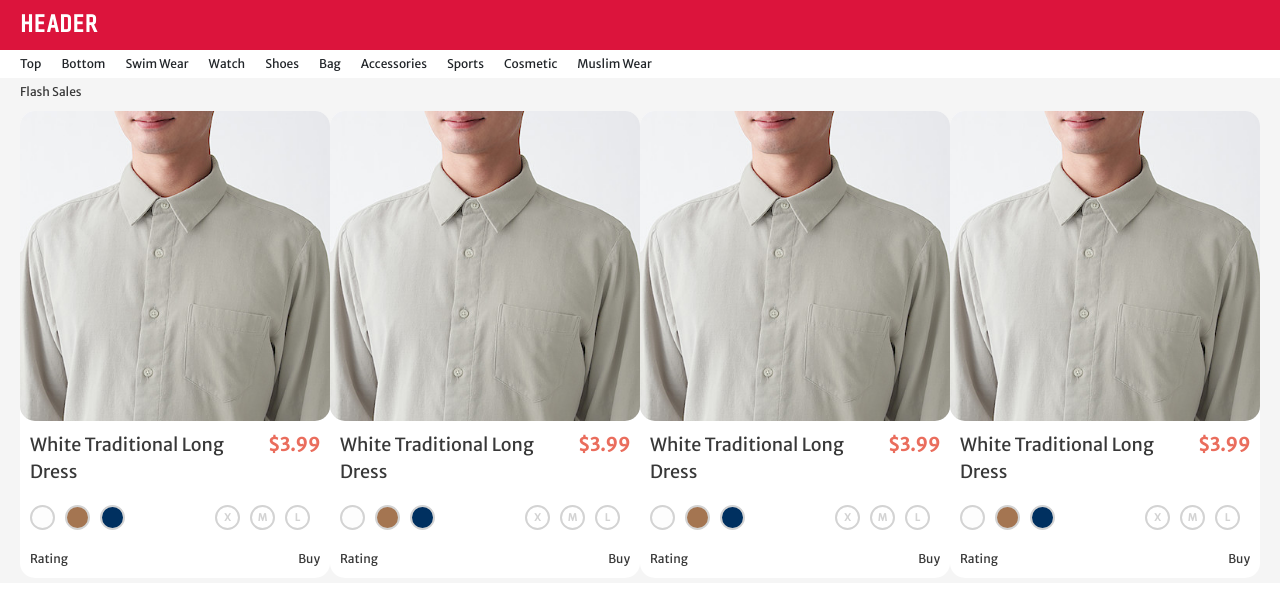
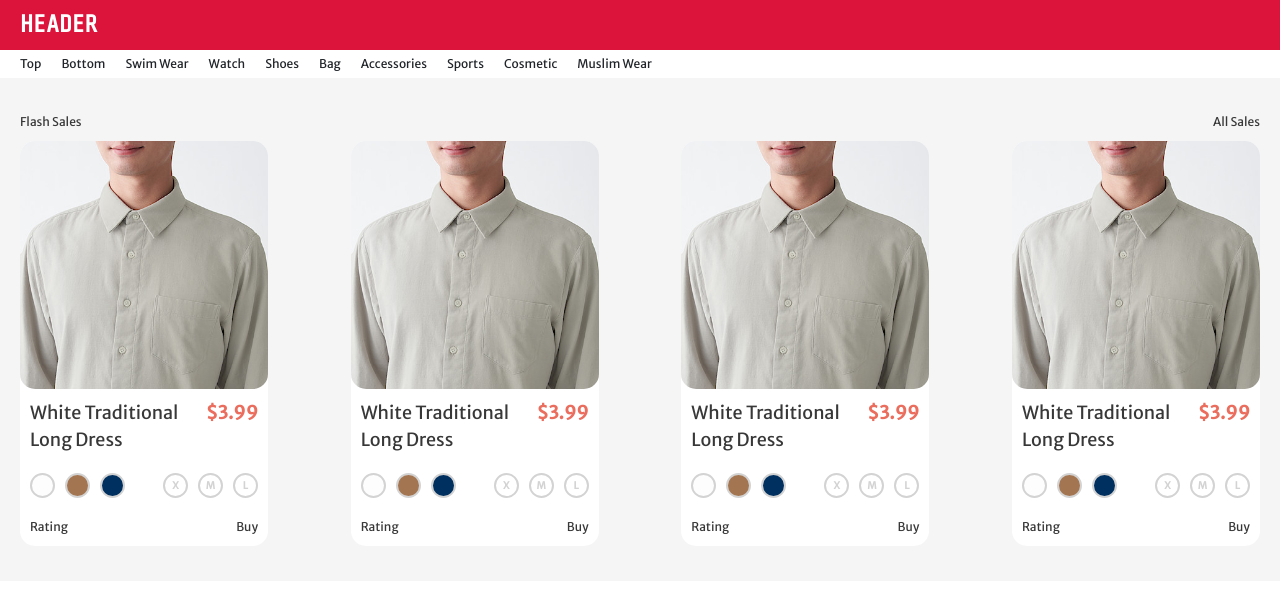
Before and after one commit to JimmyKho/ecommerce-site-ui, a Next.js app: page / in a window 1280 px wide. Shown: the top 604 px of the page. Built offline with nearby package versions, Linux system fonts and the light colour scheme.

Commit message:
Update Content Layout

```diff
--- a/components/Header.module.scss
+++ b/components/Layout/Header.module.scss
@@ -1,4 +1,4 @@
-@import "../theme/theme";
+@import "../../theme/theme";
 
 .Header {
   display: flex;
--- /dev/null
+++ b/components/Layout/HomeContentLayout.js
@@ -0,0 +1,32 @@
+import ProductCard from "../Product/ProductCard"
+
+import styles from "./HomeContentLayout.module.scss"
+
+const HomeContentLayout = (props) => {
+  const { title, more, children } = props
+
+  return (
+    <div className={styles.HomeContentLayout}>
+      <div className={styles.HomeContentLayout_Heading}>
+        <div className={styles.HomeContentLayout_Heading_Title}>{title}</div>
+        <div className={styles.HomeContentLayout_Heading_More}>{more}</div>
+      </div>
+      <div className={styles.HomeContentLayout_Content}>
+        <div className={styles.HomeContentLayout_Content_Item}>
+          <ProductCard />
+        </div>
+        <div className={styles.HomeContentLayout_Content_Item}>
+          <ProductCard />
+        </div>
+        <div className={styles.HomeContentLayout_Content_Item}>
+          <ProductCard />
+        </div>
+        <div className={styles.HomeContentLayout_Content_Item}>
+          <ProductCard />
+        </div>
+      </div>
+    </div>
+  )
+}
+
+export default HomeContentLayout
--- a/components/layout/HomeListingLayout.module.scss
+++ b/components/Layout/HomeContentLayout.module.scss
@@ -1,12 +1,13 @@
 @import "../../theme/theme";
 
-.HomeListingLayout {
+.HomeContentLayout {
   display: flex;
   flex-direction: column;
   justify-content: flex-start;
   align-items: flex-start;
 
   padding: 0 10px;
+  margin: 30px 0;
 
   font-family: $core-font;
   font-size: 12px;
@@ -15,8 +16,22 @@
   width: 100%;
 
   &_Heading {
+    display: flex;
+    flex-direction: row;
+    align-items: center;
     width: 100%;
     padding: 5px 10px;
+
+    &_Title {
+      flex: 1;
+      flex-direction: row;
+      justify-content: flex-start;
+    }
+
+    &_More {
+      flex-direction: row;
+      justify-content: flex-end;
+    }
   }
 
   &_Content {
@@ -27,8 +42,8 @@
     justify-content: space-between;
     align-items: center;
 
-    &_Product {
-      width: calc(100% - 40px);
+    &_Item {
+      width: 20%;
     }
   }
 }
--- a/components/Layout.js
+++ b/components/Layout/Layout.js
@@ -1,7 +1,7 @@
 import Head from "next/head"
 
 import Header from "./Header"
-import CategoryList from "./CategoryList"
+import CategoryList from "../CategoryList"
 
 import styles from "./Layout.module.scss"
 
--- a/components/Layout.module.scss
+++ b/components/Layout/Layout.module.scss
@@ -1,4 +1,4 @@
-@import "../theme/theme";
+@import "../../theme/theme";
 
 .Layout {
   flex: 1;
--- a/components/layout/HomeListingLayout.js
+++ /dev/null
@@ -1,25 +0,0 @@
-import ProductCard from "../product/ProductCard"
-
-import styles from "./HomeListingLayout.module.scss"
-
-const HomeListingLayout = (props) => (
-  <div className={styles.HomeListingLayout}>
-    <div className={styles.HomeListingLayout_Heading}>Flash Sales</div>
-    <div className={styles.HomeListingLayout_Content}>
-      <div className={styles.HomeListingLayout_Content_Product}>
-        <ProductCard />
-      </div>
-      <div className={styles.HomeListingLayout_Content_Product}>
-        <ProductCard />
-      </div>
-      <div className={styles.HomeListingLayout_Content_Product}>
-        <ProductCard />
-      </div>
-      <div className={styles.HomeListingLayout_Content_Product}>
-        <ProductCard />
-      </div>
-    </div>
-  </div>
-)
-
-export default HomeListingLayout
--- a/components/product/SizeOptions.module.scss
+++ b/components/product/SizeOptions.module.scss
@@ -16,7 +16,7 @@ $size: 25px;
     height: $size;
     border: 2px solid $disable;
     border-radius: $radius;
-    margin-right: 10px;
+    margin-left: 10px;
 
     font-size: 10px;
     font-weight: bold;
--- a/pages/index.js
+++ b/pages/index.js
@@ -1,12 +1,12 @@
-import Layout from "../components/Layout"
+import Layout from "../components/Layout/Layout"
 import PageCarousel from "../components/PageCarousel"
-import HomeListingLayout from "../components/layout/HomeListingLayout"
+import HomeContentLayout from "../components/Layout/HomeContentLayout"
 
 export default function Home() {
   return (
     <Layout>
       {/* <PageCarousel /> */}
-      <HomeListingLayout />
+      <HomeContentLayout title={<div>Flash Sales</div>} more={<div>All Sales</div>}></HomeContentLayout>
     </Layout>
   )
 }
```
Also changed, not shown: components/Layout/Header.js (renamed from components/Header.js).
